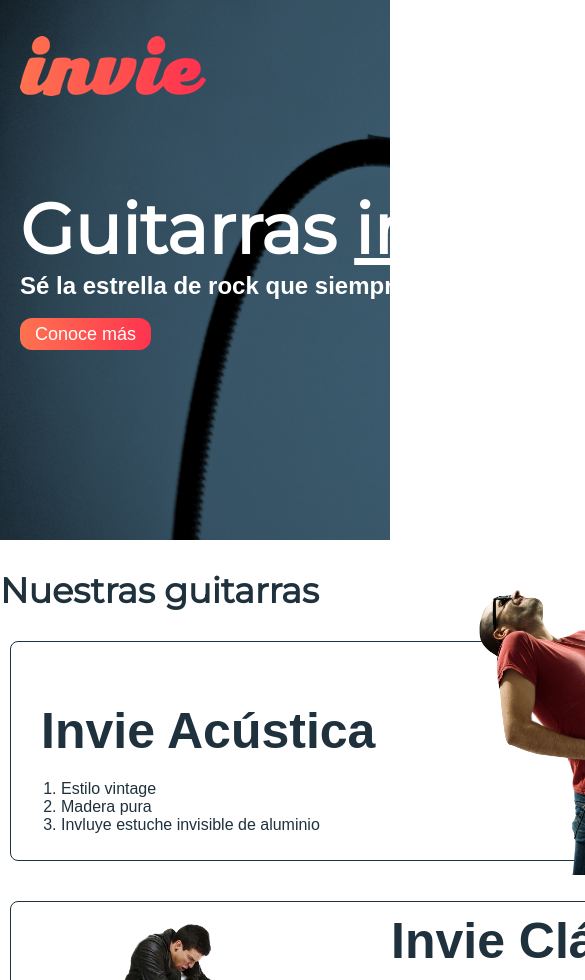
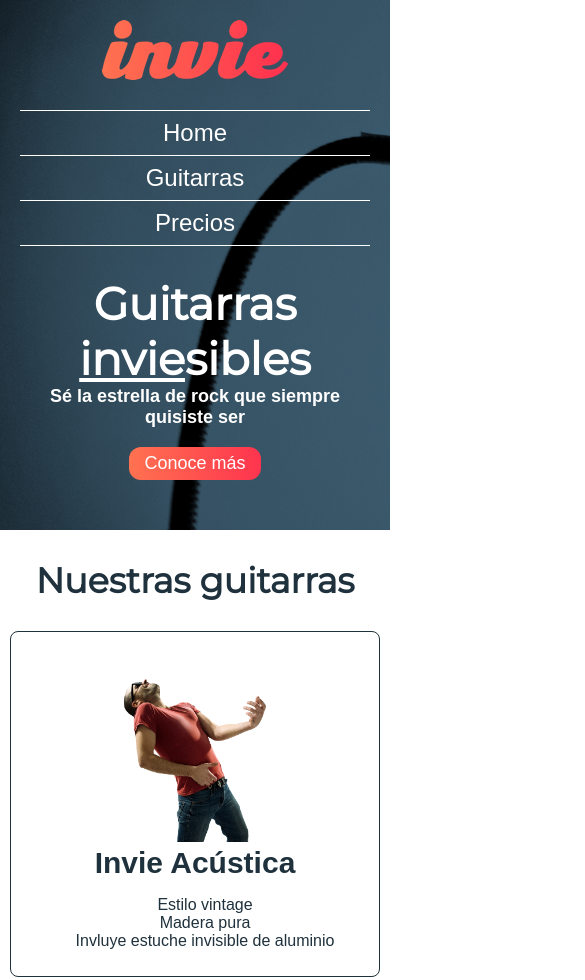
Before and after one commit to bauti093/Invie, a plain HTML site: page index.html in a window 390 px wide. Shown: the top 980 px of the page, 585 px wide, since content can reach past the window. Drawn offline with Linux system fonts and the light colour scheme; a web font is replaced by a local one.

Commit message:
Responsive design

```diff
--- a/invie.css
+++ b/invie.css
@@ -34,10 +34,21 @@ input:focus, textarea:focus {
   background: lightgray;
 }
 
+.portada {
+  color: white;
+  padding: 20px;
+  height: 500px;
+}
+
 .contenedor {
-  width: 800px;
+  max-width: 800px;
   margin: auto;
   position: relative;
+  margin-bottom: 60px /*!important no se recomienda*/;
+}
+
+#guitarras {
+  color: #1F313C;
 }
 
 .background {
@@ -84,19 +95,8 @@ input:focus, textarea:focus {
   margin-bottom: 20px;
 }
 
-.portada {
-  color: white;
-  padding: 20px;
-  height: 500px;
-}
-
 .portada button {
   margin-bottom: 70px;
-}
-
-.guitarras {
-  color: #1F313C;
-  margin-bottom: 60px /*!important no se recomienda*/;
 }
 
 .menu {
@@ -242,3 +242,170 @@ input:focus, textarea:focus {
 .tabla {
   margin: 50px 0;
 }
+
+@media screen and (max-width: 800px) { /*TABLETS*/
+  .titulo {
+    font-size: 45px;
+    margin-top: 30px;
+  }
+
+  .title-a {
+    font-size: 18px;
+  }
+
+  .portada {
+    height: auto;
+  }
+
+  .portada .button {
+    margin-bottom: 30px;
+    display: inline-block;
+  }
+
+  .contenedor {
+    margin-bottom: 0;
+  }
+
+  /* guitarras */
+
+  .guitarras {
+    text-align: center;
+  }
+
+  .left, .right {
+    float: none;
+    position: static;
+  }
+
+  .title-b {
+    margin: 0;
+  }
+
+  .guitarra li {
+    list-style: none;
+  }
+
+  .guitarra.b {
+    height: auto;
+  }
+
+  .contenedor-guitarra-b {
+    margin: 0;
+    position: static;
+  }
+
+  .contenedor-guitarra-a {
+    padding: 0;
+  }
+
+  /* guitarras */
+}
+
+@media screen and (max-width: 767px) {
+  /*footer*/
+  .footer .contenedor {
+    display: block;
+  }
+
+  .contacto {
+    margin: 0 auto;
+  }
+
+  .formulario {
+    display: block;
+    margin: 0 auto;
+    width: 300px;
+  }
+
+  .intereses label {
+    display: block;
+    font-size: 16px;
+  }
+
+  input[type="text"] ,
+  input[type="email"] {
+    font-size: 16px;
+    padding: 5px;
+  }
+
+  input[type="radio"] ,
+  input[type="checkbox"] {
+    transform: scale(1.5);
+  }
+
+  textarea {
+    width: 100%;
+  }
+
+  .col1 {
+    margin: 0;
+  }
+  /*footer*/
+
+}
+
+@media screen and (max-width: 680px) {
+  header {
+    text-align: center;
+  }
+
+  .menu {
+    position: static;
+    display: block;  }
+
+  .menu li:first-child {
+    margin: 0;
+  }
+
+  .menu ul {
+    padding: 0;
+  }
+
+  .logotipo {
+    margin: 0;
+  }
+}
+
+@media screen and (max-width: 500px) {
+  /*portada*/
+
+  .menu li:before {
+    display: none;
+  }
+
+  .menu li {
+    display: block;
+    margin: 0;
+    padding: 8px 0;
+    border-bottom: 1px solid white;
+  }
+
+  .menu li:first-child {
+    border-top: 1px solid white;
+  }
+
+  .portada {
+    text-align: center;
+    font-size: 25px;
+  }
+
+  .title {
+    font-size: 16px;
+  }
+
+  /*portada*/
+
+  /*guitarras*/
+
+  .guitarra img {
+    width: 200px;
+    height: auto;
+  }
+
+  .title-b {
+    font-size: 30px;
+  }
+
+  /*guitarras*/
+
+}
--- /dev/null
+++ b/media-query.css
@@ -0,0 +1,4 @@
+body {
+	background: red;
+	border: 5px solid blue;
+}
```
Also changed, not shown: index.html (+4 -3 lines).
